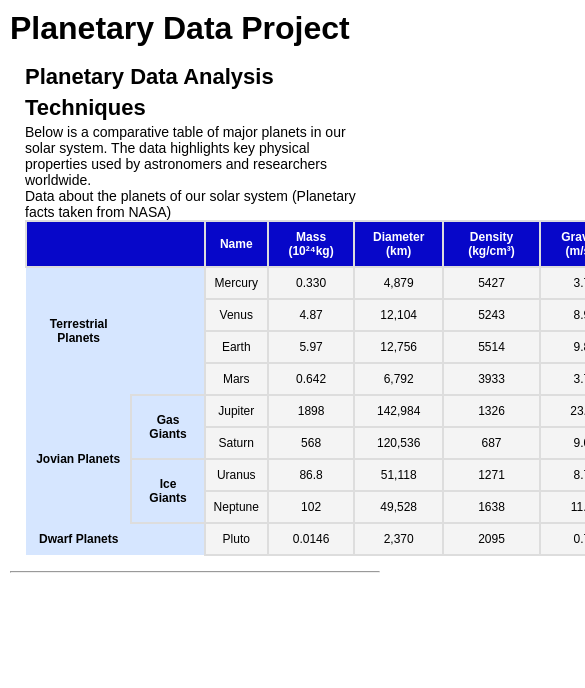
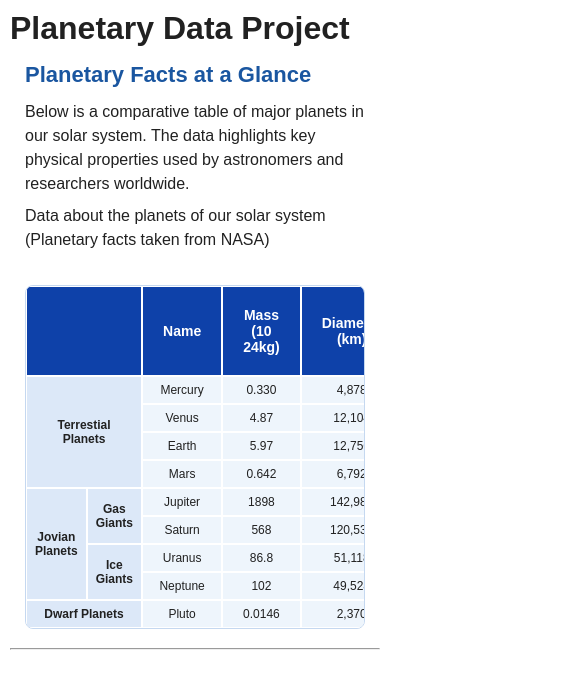
Before and after one commit to abdulrahmonML/TSacademy-Group-8-Capstone-Project, a React (Vite) app in the folder planetary-data-capstone/: page / in a window 390 px wide. Shown: the top 688 px of the page, 585 px wide, since content can reach past the window. Built offline with nearby package versions, Linux system fonts and the light colour scheme.

Commit message:
feat: updated table to match Figma design

```diff
--- a/planetary-data-capstone/src/App.jsx
+++ b/planetary-data-capstone/src/App.jsx
@@ -1,4 +1,5 @@
 import Table from "./components/table";
+
 function App() {
   return (
     <>
--- a/planetary-data-capstone/src/components/table.jsx
+++ b/planetary-data-capstone/src/components/table.jsx
@@ -2,7 +2,7 @@ function Table() {
   return (
     <>
       <div className="section-3">
-        <h3>Planetary Data Analysis Techniques</h3>
+        <h3>Planetary Facts at a Glance</h3>
 
         <p>
           Below is a comparative table of major planets in our solar system. The
@@ -15,31 +15,29 @@ function Table() {
           NASA)
         </p>
 
+        <div className="table-container">
           <table>
+            <thead>
+              <tr>
+                <th colSpan="2" className="header-empty"></th>
+                <th>Name</th>
+                <th>Mass (10 24kg)</th>
+                <th>Diameter (km)</th>
+                <th>Density (kg/m3)</th>
+                <th>Gravity (m/s2)</th>
+              </tr>
+            </thead>
+
             <tbody>
+              {/* Terrestrial Planets */}
               <tr>
-              <th colSpan="2"></th>
-              <th>Name</th>
-              <th>Mass (10²⁴kg)</th>
-              <th>Diameter (km)</th>
-              <th>Density (kg/cm³)</th>
-              <th>Gravity (m/s²)</th>
-            </tr>
-
-            <tr>
-              <td rowSpan="4" className="group">
-                Terrestrial Planets
-              </td>
-
-              <td rowSpan="4" className="group"></td>
-
+                <td rowSpan="4" colSpan="2" className="group">Terrestial Planets</td>
                 <td>Mercury</td>
                 <td>0.330</td>
-              <td>4,879</td>
+                <td>4,878</td>
                 <td>5427</td>
                 <td>3.7</td>
               </tr>
-
               <tr>
                 <td>Venus</td>
                 <td>4.87</td>
@@ -47,7 +45,6 @@ function Table() {
                 <td>5243</td>
                 <td>8.9</td>
               </tr>
-
               <tr>
                 <td>Earth</td>
                 <td>5.97</td>
@@ -55,7 +52,6 @@ function Table() {
                 <td>5514</td>
                 <td>9.8</td>
               </tr>
-
               <tr>
                 <td>Mars</td>
                 <td>0.642</td>
@@ -64,22 +60,16 @@ function Table() {
                 <td>3.7</td>
               </tr>
 
+              {/* Jovian Planets */}
               <tr>
-              <td rowSpan="4" className="group">
-                Jovian Planets
-              </td>
-
-              <td rowSpan="2" className="subgroup">
-                Gas Giants
-              </td>
-
+                <td rowSpan="4" className="group">Jovian Planets</td>
+                <td rowSpan="2" className="subgroup">Gas Giants</td>
                 <td>Jupiter</td>
                 <td>1898</td>
                 <td>142,984</td>
                 <td>1326</td>
                 <td>23.1</td>
               </tr>
-
               <tr>
                 <td>Saturn</td>
                 <td>568</td>
@@ -87,19 +77,14 @@ function Table() {
                 <td>687</td>
                 <td>9.0</td>
               </tr>
-
               <tr>
-              <td rowSpan="2" className="subgroup">
-                Ice Giants
-              </td>
-
+                <td rowSpan="2" className="subgroup">Ice Giants</td>
                 <td>Uranus</td>
                 <td>86.8</td>
                 <td>51,118</td>
                 <td>1271</td>
                 <td>8.7</td>
               </tr>
-
               <tr>
                 <td>Neptune</td>
                 <td>102</td>
@@ -108,13 +93,9 @@ function Table() {
                 <td>11.0</td>
               </tr>
 
+              {/* Dwarf Planets */}
               <tr>
-              <td colSpan="1" className="group">
-                Dwarf Planets
-              </td>
-
-              <td className="group"></td>
-
+                <td colSpan="2" className="group">Dwarf Planets</td>
                 <td>Pluto</td>
                 <td>0.0146</td>
                 <td>2,370</td>
@@ -124,6 +105,7 @@ function Table() {
             </tbody>
           </table>
         </div>
+      </div>
 
       <hr />
     </>
--- a/planetary-data-capstone/src/index.css
+++ b/planetary-data-capstone/src/index.css
@@ -3,9 +3,12 @@
   padding: 0;
   box-sizing: border-box;
 }
+
 body {
   font-family: Arial, sans-serif;
   padding: 20px;
+  background: #fff;
+  color: #212121;
 }
 
 .section-3 {
@@ -15,127 +18,79 @@ body {
   padding: 30px;
   box-sizing: border-box;
 }
-.table-container {
-  width: 100%;
-  overflow-x: auto;
-  margin-top: 25px;
-}
-table {
-  border-collapse: collapse;
-  width: 100%;
-  max-width: 700px;
-  margin: auto;
-  background: #fff;
-  border-radius: 8px;
+
+.section-3 h3 {
+  font-size: 34px;
+  font-weight: bold;
+  margin-bottom: 12px;
+  color: #1a56a0;
 }
 
-th,
-td {
-  border: 2px solid #ddd;
-  padding: 0.6em 1em 0.6em 1em;
-  text-align: center;
-  background-color: #f4f4f4;
+.section-3 p {
+  font-size: 16px;
+  color: #212121;
+  margin-bottom: 8px;
+  line-height: 1.5;
 }
 
-th {
-  background-color: rgb(7, 7, 201);
-  color: white;
+.table-container {
+  margin-top: 25px;
+  display: inline-block;
+  border-radius: 8px;
+  overflow: hidden;
+  border: 1px solid #c5d8f0;
 }
 
-.group,
-.subgroup {
-  background: #d6e6ff;
-  font-weight: bold;
+table {
+  border-collapse: separate;
+  border-spacing: 0;
+  background: #f7f4f4;
 }
 
-.group {
-  border: none;
-}
-/* tablet screen */
-
-@media (max-width: 1024px) {
-  body {
-    padding: 15px;
-  }
-
-  .section-3 {
-    padding: 25px;
-  }
-
-  .section-3 h3 {
-    font-size: 28px;
-  }
-
-  .section-3 p {
-    font-size: 15px;
-  }
-  th,
-  td {
-    padding: 10px;
-    font-size: 14px;
-  }
-
-  table {
-    min-width: 700px;
-  }
+th, td {
+  border: 1px solid #ffffff;
+  padding: 15px 15px;
+  text-align: center;
+  background-color: #eef5fc;
+  font-size: 10px;
+  margin: 4px;
 }
 
-/* mobile screen */
-@media (max-width: 768px) {
-  body {
-    padding: 10px;
-  }
-
-  .section-3 {
-    padding: 15px;
-  }
-
-  .section-3 h3 {
-    font-size: 22px;
-    line-height: 1.4;
-  }
-
-  .section-3 p {
-    font-size: 14px;
-    list-style: none;
-  }
-
-  th,
-  td {
-    padding: 8px;
-    font-size: 12px;
-  }
-
-  table {
-    min-width: 600px;
-  }
+thead th {
+  background-color: #0e41a9;
+  padding: 20px 20px;
+  color: white;
+  font-size: 14px;
+  border: 1px solid white;
 }
 
-/* laptop screen */
+.group, .subgroup {
+  background-color: #dce8f8;
+  font-weight: bold;
+  color: #212121;
+}
+
+/* ===== TABLET ===== */
+@media (max-width: 1024px) {
+  body { padding: 15px; }
+  .section-3 { padding: 25px; }
+  .section-3 h3 { font-size: 28px; }
+  th, td { padding: 7px 10px; font-size: 13px; }
+}
+
+/* ===== MOBILE ===== */
+@media (max-width: 768px) {
+  body { padding: 10px; }
+  .section-3 { padding: 15px; }
+  .section-3 h3 { font-size: 22px; }
+  th, td { padding: 6px 8px; font-size: 12px; }
+  .table-container { overflow-x: auto; width: 100%; }
+}
+
+/* ===== LAPTOP ===== */
 @media (min-width: 1025px) and (max-width: 1200px) {
-  body {
-    padding: 20px;
-  }
-
-  .section-3 {
-    padding: 30px;
-  }
-
-  .section-3 h3 {
-    font-size: 32px;
-  }
-
-  .section-3 p {
-    font-size: 16px;
-  }
-
-  th,
-  td {
-    padding: 12px;
-    font-size: 14px;
-  }
-
-  table {
-    min-width: 800px;
-  }
+  body { padding: 20px; }
+  .section-3 { padding: 30px; }
+  .section-3 h3 { font-size: 32px; }
+  th, td { padding: 8px 14px; font-size: 14px; }
 }
```
Also changed, not shown: planetary-data-capstone/src/components/common.jsx (+33 -0 lines). Lines whose indentation alone changed are shown as unchanged.
